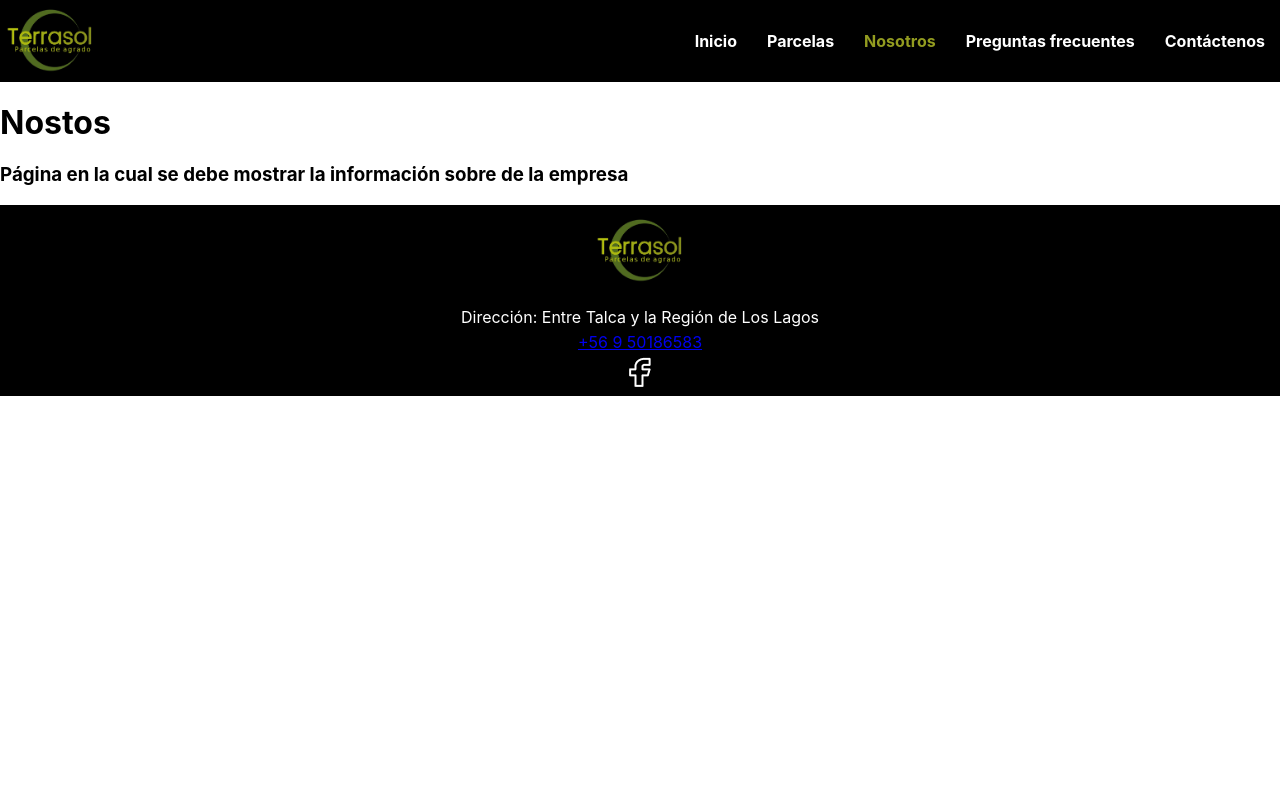
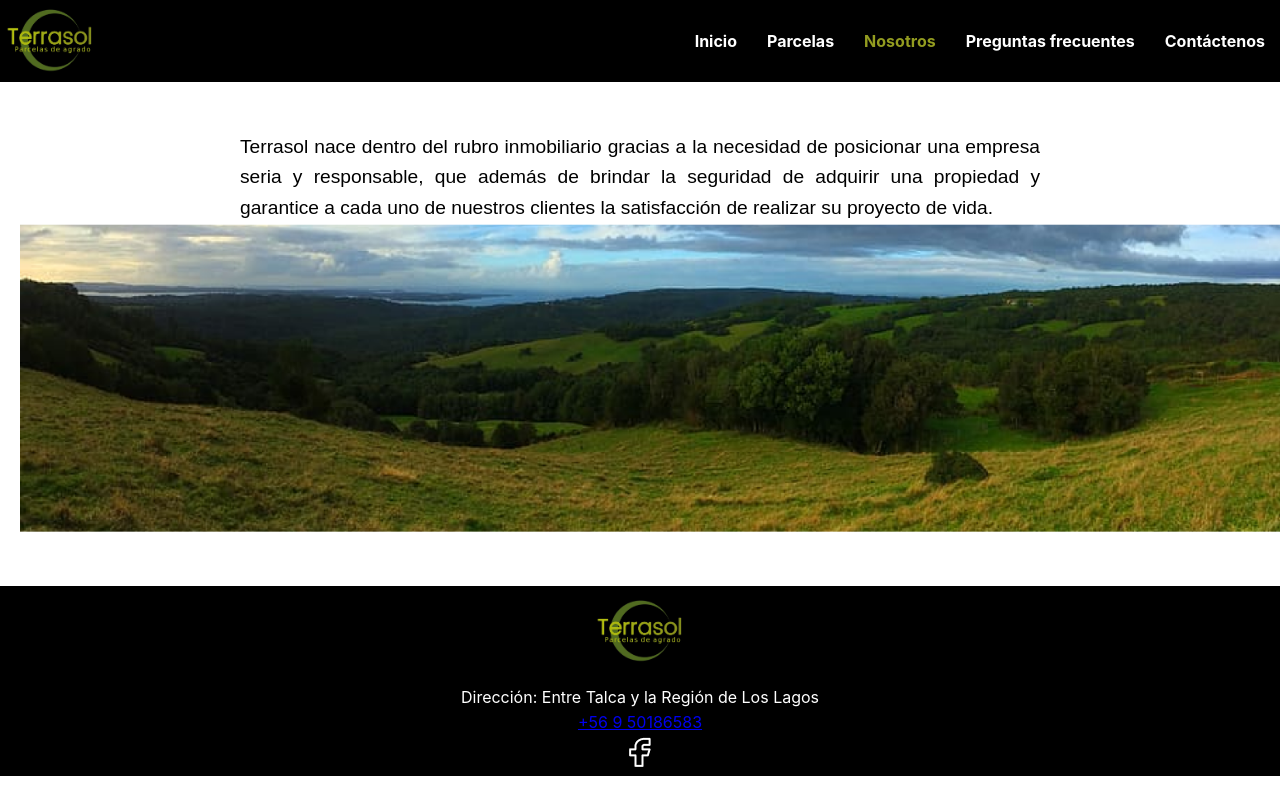
Before and after one commit to Matidmartinez/TerraSol-Front, a React (Create React App) app: page /nosotros in a window 1280 px wide. Built offline with nearby package versions, Linux system fonts and the light colour scheme.

Commit message:
Se hacen mejoras y se da estilo a pagina About, se agregan imagen entre textos

```diff
--- a/src/pages/About.js
+++ b/src/pages/About.js
@@ -1,10 +1,14 @@
 import React from 'react'
+import '../styles/About.css'
+import fondoNosotros from '../assets/fondo_nosotros 1.png'
 
 export const About = () => {
   return (
-    <>
-        <h1>Nostos</h1>
-        <h3>Página en la cual se debe mostrar la información sobre de la empresa</h3>
-    </>
+    <div className="text-about">
+        <h3>Terrasol nace dentro del rubro inmobiliario gracias a la necesidad de posicionar una empresa seria y
+          responsable, que además de brindar la seguridad de adquirir una propiedad y garantice a cada uno de
+          nuestros clientes la satisfacción de realizar su proyecto de vida.</h3>
+          <img src={fondoNosotros} alt="fondoNosotros" className="FondoUs" />
+    </div>
   )
 }
--- /dev/null
+++ b/src/styles/About.css
@@ -0,0 +1,21 @@
+.text-about {
+    text-align: justify;
+    padding: 50px 20px;
+    font-family: Arial, Helvetica, sans-serif;
+    color: #000;
+  }
+
+  .text-about h3 {
+    font-size: 1.2em;
+    font-weight: 200;
+    line-height: 1.6;
+    max-width: 800px;
+    margin: 0 auto;
+  }
+
+  .FondoUs {
+    width: 100vw;
+    height: auto;
+
+
+  }
```
Also changed, not shown: src/assets/fondo_nosotros 1.png (added).
